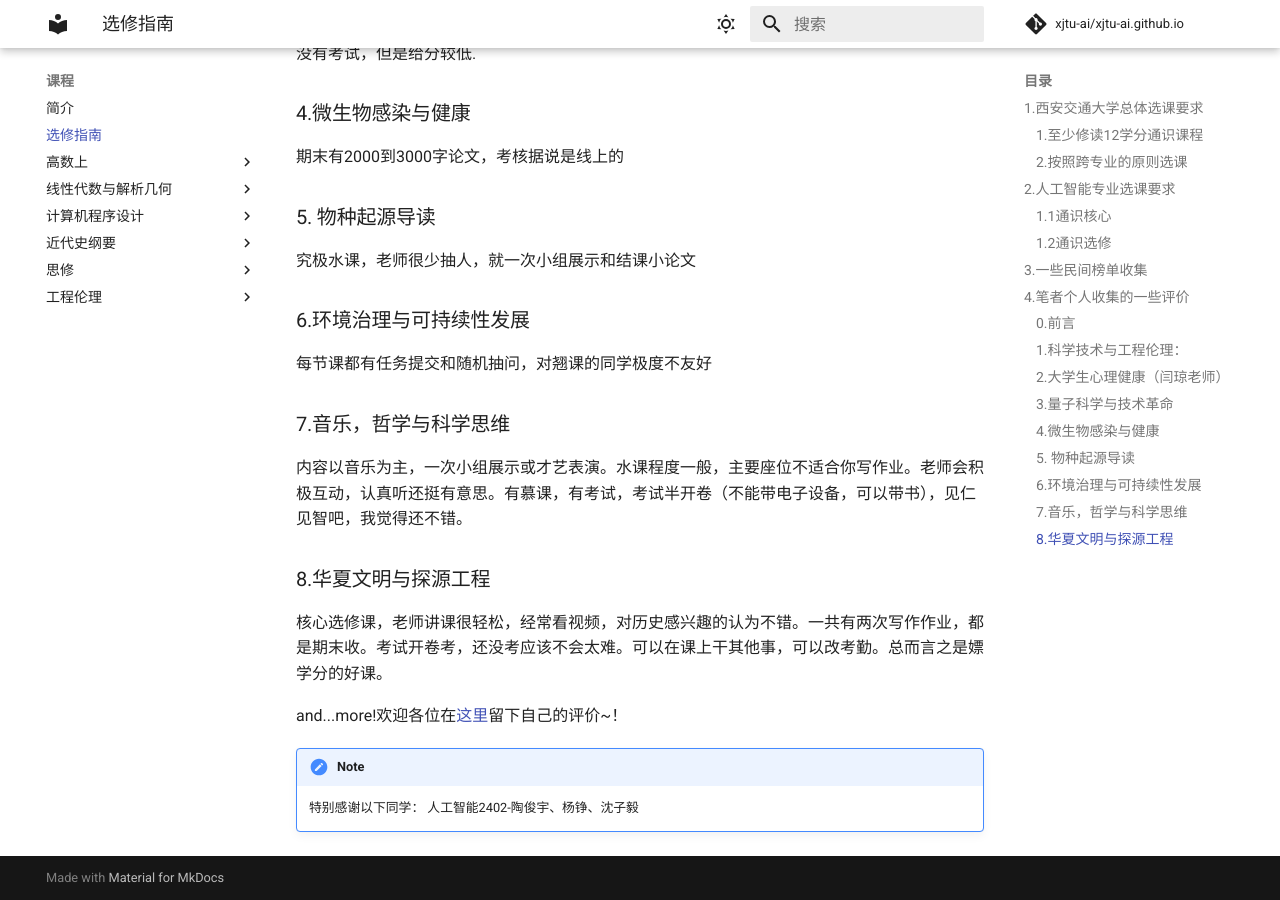
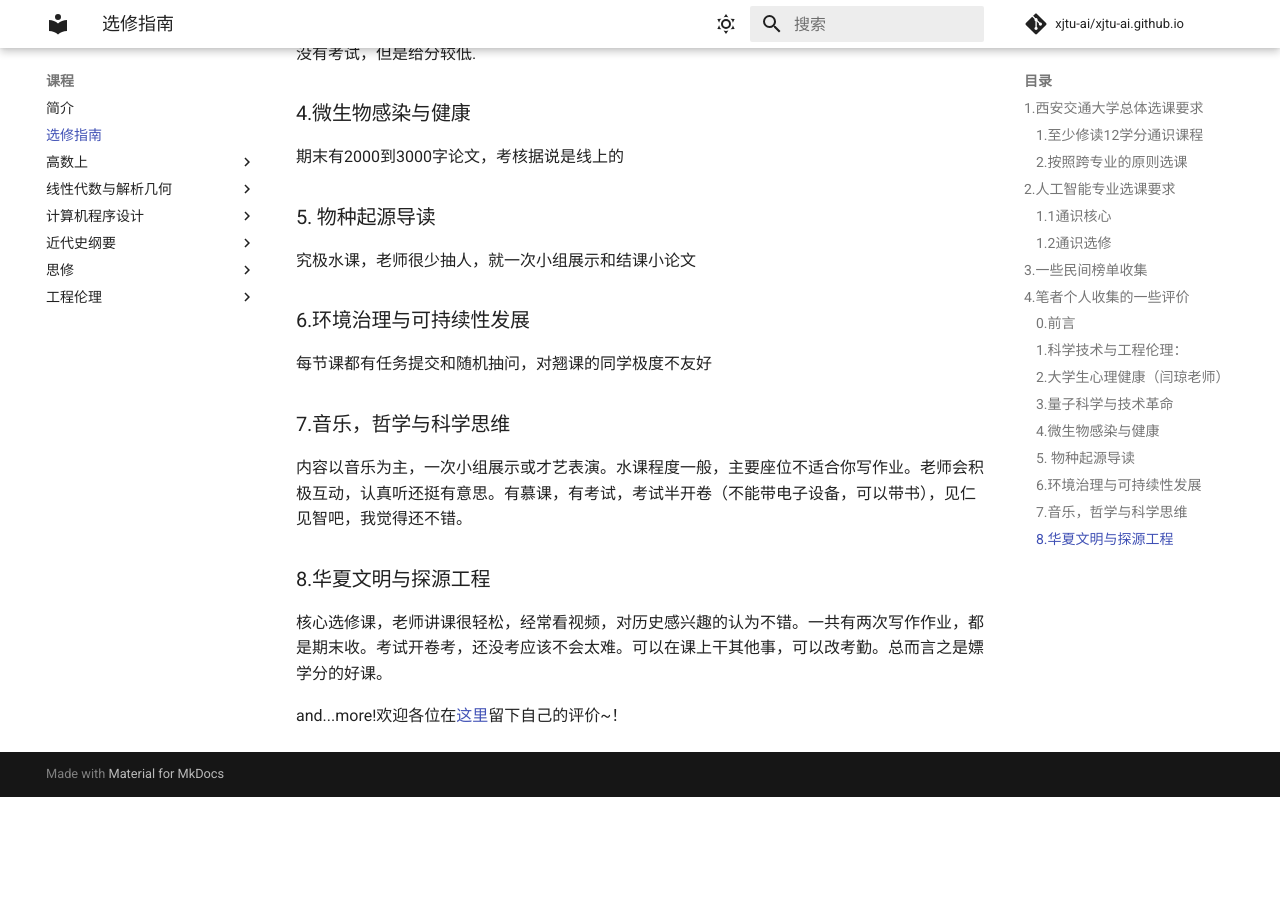
Before and after one commit to xjtu-ai/xjtu-ai.github.io, an MkDocs documentation site: the page built from docs/course/guide.md, in a window 1280 px wide and 900 px high, scrolled down 1747 px. Built offline with MkDocs 1.6.1 and Material for MkDocs 9.7.7, drawn with Linux system fonts in a browser that asks for light colours; comment, search, counter and statistics services are not loaded; after the commit the page ends 2544 px from its top, so only the background shows below that.

Commit message:
fix:临时取消致谢名单

```diff
--- a/docs/course/guide.md
+++ b/docs/course/guide.md
@@ -57,7 +57,3 @@ AI学组整理的资料相对较多。
 核心选修课，老师讲课很轻松，经常看视频，对历史感兴趣的认为不错。一共有两次写作作业，都是期末收。考试开卷考，还没考应该不会太难。可以在课上干其他事，可以改考勤。总而言之是嫖学分的好课。
 
 and...more!欢迎各位在[这里](https://www.wjx.cn/vm/t2x7FQp.aspx#)留下自己的评价~！
-
-!!! note
-    特别感谢以下同学：
-    人工智能2402-陶俊宇、杨铮、沈子毅
```
